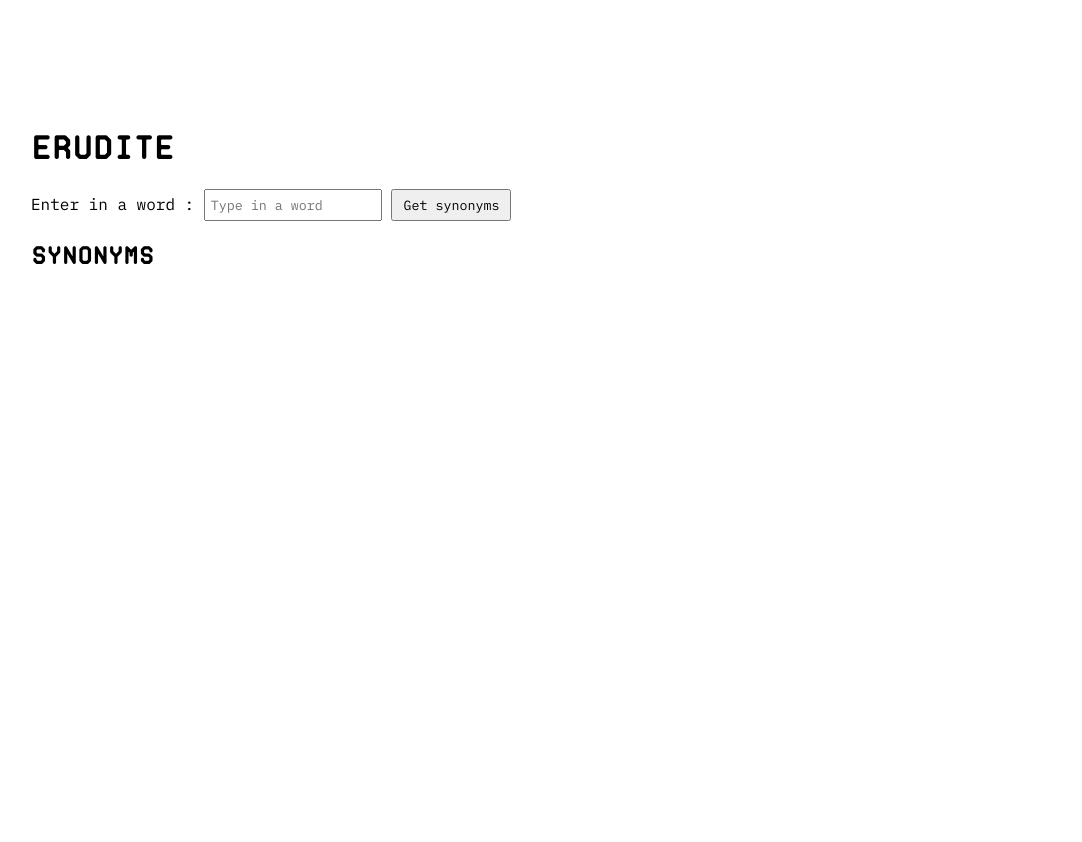
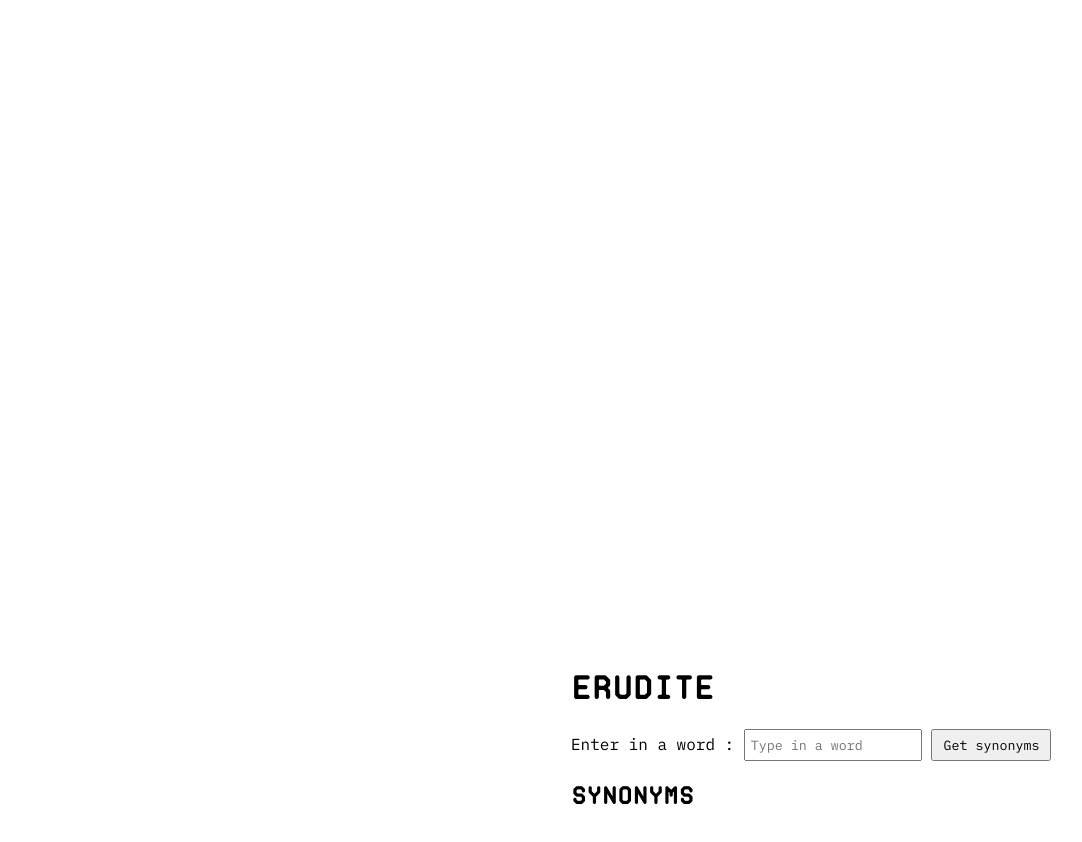
Before and after one commit to irfanahmed-git/erudite, a plain HTML site: page index.html in a window 1280 px wide. Shown: the whole page, without its empty margins (77-1159 px from the left). Before the commit the page ends 800 px from the top, so only its background shows below. Drawn offline with Linux system fonts and the light colour scheme; a web font is replaced by a local one.

Commit message:
Made padding percentage based

```diff
--- a/index.css
+++ b/index.css
@@ -9,9 +9,9 @@
 }
 
 body {
-    padding-left: 100px;
-    padding-top: 100px;
-    padding-bottom:;
+    padding-left: 50%;
+    padding-top: 50%;
+    padding-bottom: 50%;
     font-family: "IBM Plex Mono";
 }
 
```
